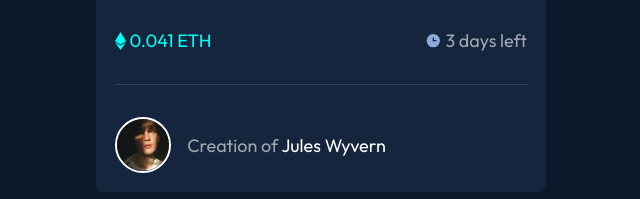
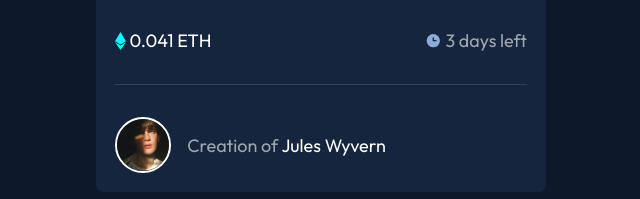
Before and after one commit to davidchmz/Nft-Card-Component, a plain HTML site: page index.html in a window 1280 px wide. In both pictures the pointer is over the item "0.041 ETH". Shown: the part 562-761 px from the top of the page, 319-959 px from the left. Drawn offline with Linux system fonts and the light colour scheme.

Commit message:
Added hover effect on eth price

```diff
--- a/style.css
+++ b/style.css
@@ -100,6 +100,10 @@ transform: translate(-50%, -50%);
    color: var(--Cyan);
 }
 
+.container ul li:first-child:hover {
+    color: white;
+    cursor: pointer;
+}
 .container .avatar{
     display: flex;
     align-items: center;
```
